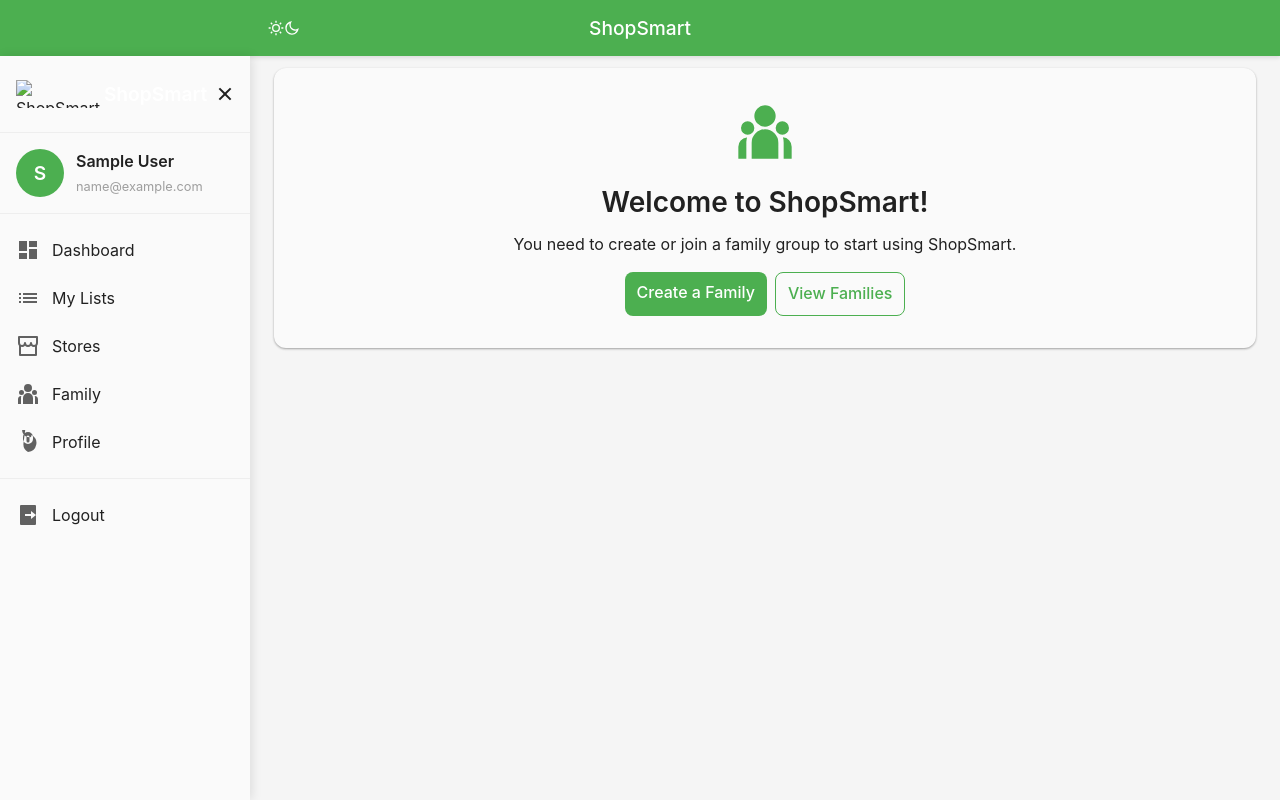
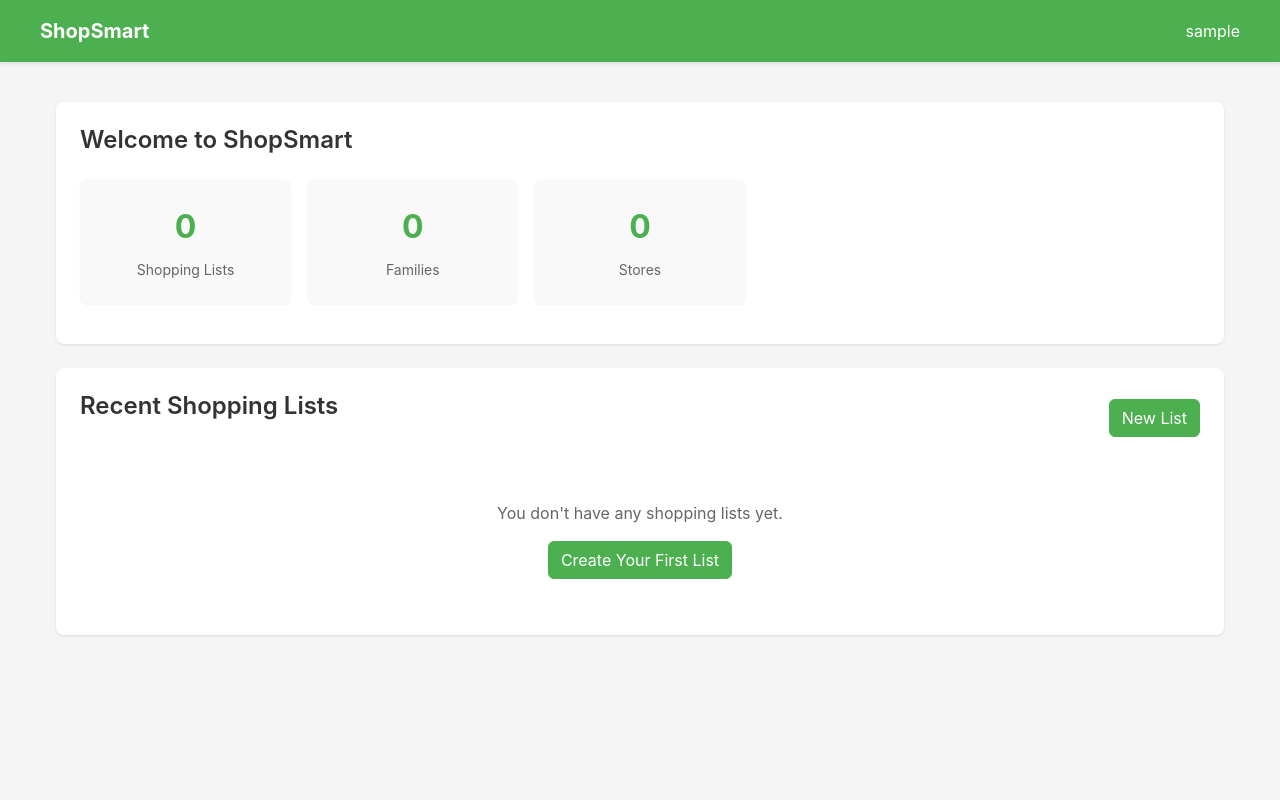
Before and after one commit to cloudflying87/shop_smart, a Django app: page / in a window 1280 px wide. Run offline with Django 5.2, Linux system fonts and the light colour scheme; the visitor is signed in with stand-in values (Sample User, id 1).

Commit message:
Adding small fixes

```diff
--- a/shopping/urls.py
+++ b/shopping/urls.py
@@ -40,6 +40,8 @@ urlpatterns = [
     path('families/<int:pk>/', views.FamilyDetailView.as_view(), name='family_detail'),
     path('families/<int:pk>/edit/', views.FamilyUpdateView.as_view(), name='edit_family'),
     path('families/<int:pk>/invite/', views.InviteFamilyMemberView.as_view(), name='invite_member'),
+    path('families/<int:pk>/members/<int:member_pk>/update/', views.UpdateFamilyMemberView.as_view(), name='update_member'),
+    path('families/<int:pk>/members/<int:member_pk>/remove/', views.RemoveFamilyMemberView.as_view(), name='remove_member'),
 
     # Stores
     path('stores/', views.StoreListView.as_view(), name='stores'),
--- a/shopping/views.py
+++ b/shopping/views.py
@@ -2,6 +2,7 @@ from django.shortcuts import render, redirect, get_object_or_404
 from django.urls import reverse, reverse_lazy
 from django.http import JsonResponse, HttpResponseForbidden
 from django.contrib.auth.mixins import LoginRequiredMixin
+from django.contrib.auth.models import User
 from django.contrib import messages
 from django.db.models import F, Count, Q
 from django.views.generic import (
@@ -79,7 +80,7 @@ class DeleteStoreLocationView(LoginRequiredMixin, DeleteView):
 
 # Dashboard View
 class DashboardView(LoginRequiredMixin, TemplateView):
-    template_name = 'groceries/dashboard.html'
+    template_name = 'groceries/dashboard_simple.html'
 
     def get_context_data(self, **kwargs):
         context = super().get_context_data(**kwargs)
@@ -548,6 +549,9 @@ class FamilyDetailView(LoginRequiredMixin, DetailView):
     def get_context_data(self, **kwargs):
         context = super().get_context_data(**kwargs)
 
+        # Get current user's membership
+        context['user_membership'] = self.object.members.get(user=self.request.user)
+
         # Get family members
         context['members'] = self.object.members.select_related('user')
 
@@ -645,18 +649,33 @@ class StoreCreateView(LoginRequiredMixin, CreateView):
         response = super().form_valid(form)
 
         # Add this store to the user's families
-        family_ids = self.request.POST.getlist('families')
+        family_ids = self.request.POST.getlist('families[]')
+
+        # If we didn't get any values with families[], try the standard name
+        if not family_ids:
+            family_ids = self.request.POST.getlist('families')
+
+        # Convert string IDs to integers
+        family_ids = [int(id) for id in family_ids if id.isdigit()]
+
         families = Family.objects.filter(
             id__in=family_ids,
             members__user=self.request.user
         )
-        self.object.families.add(*families)
+
+        if families:
+            self.object.families.add(*families)
 
         messages.success(self.request, f'Store "{form.instance.name}" created successfully')
         return response
 
     def get_success_url(self):
         return reverse('groceries:store_detail', kwargs={'pk': self.object.pk})
+
+    def get_form_kwargs(self):
+        kwargs = super().get_form_kwargs()
+        kwargs['user'] = self.request.user
+        return kwargs
 
     def get_context_data(self, **kwargs):
         context = super().get_context_data(**kwargs)
@@ -671,23 +690,42 @@ class StoreUpdateView(LoginRequiredMixin, UpdateView):
     template_name = 'groceries/stores/edit.html'
     context_object_name = 'store'
 
-    def get_queryset(self):
-        return GroceryStore.objects.filter(
-            families__members__user=self.request.user
-        ).distinct()
+    def get_form_kwargs(self):
+        kwargs = super().get_form_kwargs()
+        kwargs['user'] = self.request.user
+        return kwargs
 
     def form_valid(self, form):
         response = super().form_valid(form)
 
-        # Update families
-        family_ids = self.request.POST.getlist('families')
+        # Update store families
+        family_ids = self.request.POST.getlist('families[]')
+
+        # If we didn't get any values with families[], try the standard name
+        if not family_ids:
+            family_ids = self.request.POST.getlist('families')
+
+        # Convert string IDs to integers
+        family_ids = [int(id) for id in family_ids if id.isdigit()]
+
+        # Clear existing families and add selected ones
+        self.object.families.clear()
+
         families = Family.objects.filter(
             id__in=family_ids,
             members__user=self.request.user
         )
 
-        # Clear existing and add new
-        self.object.families.clear()
+        if families:
+            self.object.families.add(*families)
+
+        messages.success(self.request, f'Store "{form.instance.name}" updated successfully')
+        return response
+
+    def get_queryset(self):
+        return GroceryStore.objects.filter(
+            families__members__user=self.request.user
+        ).distinct()
         self.object.families.add(*families)
 
         messages.success(self.request, f'Store "{form.instance.name}" updated successfully')
@@ -953,6 +991,80 @@ class InviteFamilyMemberView(LoginRequiredMixin, View):
             messages.error(request, f'Error inviting member: {str(e)}')
             return redirect('groceries:family_detail', pk=family.id)
 
+
+class UpdateFamilyMemberView(LoginRequiredMixin, View):
+    """Update family member admin status"""
+
+    def post(self, request, pk, member_pk):
+        try:
+            # Get the family and ensure the user is an admin
+            family = get_object_or_404(
+                Family,
+                id=pk,
+                members__user=request.user,
+                members__is_admin=True
+            )
+
+            # Get the member to update
+            member = get_object_or_404(FamilyMember, id=member_pk, family=family)
+
+            # Don't allow users to modify their own admin status
+            if member.user == request.user:
+                messages.error(request, "You cannot modify your own admin status")
+                return redirect('groceries:family_detail', pk=family.id)
+
+            # Update admin status
+            is_admin = request.POST.get('is_admin') == 'true'
+            member.is_admin = is_admin
+            member.save()
+
+            action = "made an admin" if is_admin else "removed as admin"
+            messages.success(
+                request,
+                f"{member.user.get_full_name() or member.user.username} {action} successfully"
+            )
+
+            return redirect('groceries:family_detail', pk=family.id)
+
+        except Exception as e:
+            messages.error(request, f'Error updating member: {str(e)}')
+            return redirect('groceries:family_detail', pk=family.id)
+
+
+class RemoveFamilyMemberView(LoginRequiredMixin, View):
+    """Remove a member from a family"""
+
+    def post(self, request, pk, member_pk):
+        try:
+            # Get the family and ensure the user is an admin
+            family = get_object_or_404(
+                Family,
+                id=pk,
+                members__user=request.user,
+                members__is_admin=True
+            )
+
+            # Get the member to remove
+            member = get_object_or_404(FamilyMember, id=member_pk, family=family)
+
+            # Don't allow users to remove themselves
+            if member.user == request.user:
+                messages.error(request, "You cannot remove yourself from the family. Transfer ownership first.")
+                return redirect('groceries:family_detail', pk=family.id)
+
+            # Store the name for the success message
+            member_name = member.user.get_full_name() or member.user.username
+
+            # Remove the member
+            member.delete()
+
+            messages.success(request, f"{member_name} removed from family successfully")
+            return redirect('groceries:family_detail', pk=family.id)
+
+        except Exception as e:
+            messages.error(request, f'Error removing member: {str(e)}')
+            return redirect('groceries:family_detail', pk=family.id)
+
 class UpdateThemeView(LoginRequiredMixin, View):
     """API endpoint to update user theme preference"""
 
--- /dev/null
+++ b/templates/groceries/dashboard_simple.html
@@ -0,0 +1,222 @@
+{% load static %}
+<!DOCTYPE html>
+<html lang="en" data-theme="light">
+<head>
+    <meta charset="UTF-8">
+    <meta name="viewport" content="width=device-width, initial-scale=1.0, maximum-scale=1.0, user-scalable=no">
+    <meta name="description" content="ShopSmart - Your personal grocery shopping assistant">
+    <meta name="theme-color" content="#4CAF50">
+    <title>Dashboard - ShopSmart</title>
+
+    <!-- Bootstrap CSS -->
+    <link href="https://cdn.jsdelivr.net/npm/bootstrap@5.3.0-alpha1/dist/css/bootstrap.min.css" rel="stylesheet">
+
+    <style>
+        body {
+            font-family: -apple-system, BlinkMacSystemFont, 'Segoe UI', Roboto, Helvetica, Arial, sans-serif;
+            margin: 0;
+            padding: 0;
+            background-color: #f5f5f5;
+            color: #333;
+        }
+        .app-header {
+            background-color: #4CAF50;
+            color: white;
+            padding: 1rem;
+            box-shadow: 0 2px 4px rgba(0,0,0,0.1);
+        }
+        .header-container {
+            display: flex;
+            justify-content: space-between;
+            align-items: center;
+            max-width: 1200px;
+            margin: 0 auto;
+        }
+        .app-logo {
+            display: flex;
+            align-items: center;
+            font-weight: bold;
+            font-size: 1.25rem;
+        }
+        .app-content {
+            max-width: 1200px;
+            margin: 0 auto;
+            padding: 1rem;
+        }
+        .dashboard-container {
+            margin-top: 1.5rem;
+        }
+        .section {
+            background: white;
+            border-radius: 8px;
+            padding: 1.5rem;
+            margin-bottom: 1.5rem;
+            box-shadow: 0 1px 3px rgba(0,0,0,0.1);
+        }
+        .section-title {
+            margin-top: 0;
+            margin-bottom: 1.5rem;
+            font-size: 1.5rem;
+            font-weight: 600;
+        }
+        .section-header {
+            display: flex;
+            justify-content: space-between;
+            align-items: center;
+            margin-bottom: 1.5rem;
+        }
+        .dashboard-stats {
+            display: grid;
+            grid-template-columns: repeat(auto-fill, minmax(200px, 1fr));
+            gap: 1rem;
+            margin-bottom: 1rem;
+        }
+        .stat-card {
+            background: #f9f9f9;
+            border-radius: 8px;
+            padding: 1.5rem;
+            text-align: center;
+            box-shadow: 0 1px 2px rgba(0,0,0,0.05);
+        }
+        .stat-value {
+            font-size: 2rem;
+            font-weight: bold;
+            margin-bottom: 0.5rem;
+            color: #4CAF50;
+        }
+        .stat-label {
+            color: #666;
+            font-size: 0.875rem;
+        }
+        .list-container {
+            display: grid;
+            grid-template-columns: repeat(auto-fill, minmax(300px, 1fr));
+            gap: 1rem;
+        }
+        .list-card {
+            background: #f9f9f9;
+            border-radius: 8px;
+            padding: 1.25rem;
+            box-shadow: 0 1px 2px rgba(0,0,0,0.05);
+        }
+        .list-title {
+            font-weight: 600;
+            font-size: 1.125rem;
+            margin-bottom: 0.5rem;
+        }
+        .list-details {
+            display: flex;
+            justify-content: space-between;
+            color: #666;
+            font-size: 0.875rem;
+            margin-bottom: 0.75rem;
+        }
+        .list-progress {
+            margin-bottom: 1rem;
+        }
+        .progress-bar {
+            height: 8px;
+            background: #e0e0e0;
+            border-radius: 4px;
+            overflow: hidden;
+            margin-bottom: 0.25rem;
+        }
+        .progress {
+            height: 100%;
+            background: #4CAF50;
+        }
+        .list-actions {
+            display: flex;
+            justify-content: flex-end;
+        }
+        .btn-primary {
+            background-color: #4CAF50;
+            border-color: #4CAF50;
+        }
+        .btn-primary:hover {
+            background-color: #388E3C;
+            border-color: #388E3C;
+        }
+        .empty-state {
+            text-align: center;
+            padding: 2rem 1rem;
+            color: #666;
+        }
+    </style>
+</head>
+<body>
+    <header class="app-header">
+        <div class="header-container">
+            <div class="app-logo">
+                <span>ShopSmart</span>
+            </div>
+            <div>
+                <span>{{ user.username }}</span>
+            </div>
+        </div>
+    </header>
+
+    <main class="app-content">
+        <div class="dashboard-container">
+            <div class="section">
+                <h2 class="section-title">Welcome to ShopSmart</h2>
+
+                <div class="dashboard-stats">
+                    <div class="stat-card">
+                        <div class="stat-value">{{ shopping_lists_count|default:"0" }}</div>
+                        <div class="stat-label">Shopping Lists</div>
+                    </div>
+
+                    <div class="stat-card">
+                        <div class="stat-value">{{ family_count|default:"0" }}</div>
+                        <div class="stat-label">Families</div>
+                    </div>
+
+                    <div class="stat-card">
+                        <div class="stat-value">{{ store_count|default:"0" }}</div>
+                        <div class="stat-label">Stores</div>
+                    </div>
+                </div>
+            </div>
+
+            <div class="section">
+                <div class="section-header">
+                    <h2 class="section-title">Recent Shopping Lists</h2>
+                    <a href="{% url 'groceries:create_list' %}" class="btn btn-primary">New List</a>
+                </div>
+
+                {% if recent_lists %}
+                <div class="list-container">
+                    {% for list in recent_lists %}
+                    <div class="list-card">
+                        <div class="list-title">{{ list.name }}</div>
+                        <div class="list-details">
+                            <span>{{ list.store.name }}</span>
+                            <span>{{ list.created_at|date:"M d, Y" }}</span>
+                        </div>
+                        <div class="list-progress">
+                            <div class="progress-bar">
+                                <div class="progress" style="width: {{ list.progress_percentage }}%"></div>
+                            </div>
+                            <span>{{ list.checked_items }}/{{ list.total_items }} items</span>
+                        </div>
+                        <div class="list-actions">
+                            <a href="{% url 'groceries:list_detail' pk=list.id %}" class="btn btn-outline-primary">View</a>
+                        </div>
+                    </div>
+                    {% endfor %}
+                </div>
+                {% else %}
+                <div class="empty-state">
+                    <p>You don't have any shopping lists yet.</p>
+                    <a href="{% url 'groceries:create_list' %}" class="btn btn-primary">Create Your First List</a>
+                </div>
+                {% endif %}
+            </div>
+        </div>
+    </main>
+
+    <!-- Bootstrap JS -->
+    <script src="https://cdn.jsdelivr.net/npm/bootstrap@5.3.0-alpha1/dist/js/bootstrap.bundle.min.js"></script>
+</body>
+</html>
--- a/templates/groceries/stores/create.html
+++ b/templates/groceries/stores/create.html
@@ -46,7 +46,7 @@
                             <div class="families-selector">
                                 {% for family in families %}
                                 <div class="custom-control custom-checkbox">
-                                    <input type="checkbox" class="custom-control-input" id="family_{{ family.id }}" name="families" value="{{ family.id }}">
+                                    <input type="checkbox" class="custom-control-input" id="family_{{ family.id }}" name="families[]" value="{{ family.id }}">
                                     <label class="custom-control-label" for="family_{{ family.id }}">{{ family.name }}</label>
                                 </div>
                                 {% endfor %}
--- a/templates/groceries/stores/edit.html
+++ b/templates/groceries/stores/edit.html
@@ -57,7 +57,7 @@
                             <div class="families-selector">
                                 {% for family in families %}
                                 <div class="custom-control custom-checkbox">
-                                    <input type="checkbox" class="custom-control-input" id="family_{{ family.id }}" name="families" value="{{ family.id }}"
+                                    <input type="checkbox" class="custom-control-input" id="family_{{ family.id }}" name="families[]" value="{{ family.id }}"
                                            {% if family in store.families.all %}checked{% endif %}>
                                     <label class="custom-control-label" for="family_{{ family.id }}">{{ family.name }}</label>
                                 </div>
```
Also changed, not shown: shopping/recommender.py (+42 -21 lines), static/js/modal-handler.js (added, +57 -0 lines), templates/groceries/family/create.html (added, +39 -0 lines), templates/groceries/family/detail.html (+69 -0 lines), templates/groceries/family/edit.html (added, +135 -0 lines), templates/groceries/lists/detail.html (+4 -6 lines), static/icons/icon-144x144.png (added), static/icons/logo.svg (added).
